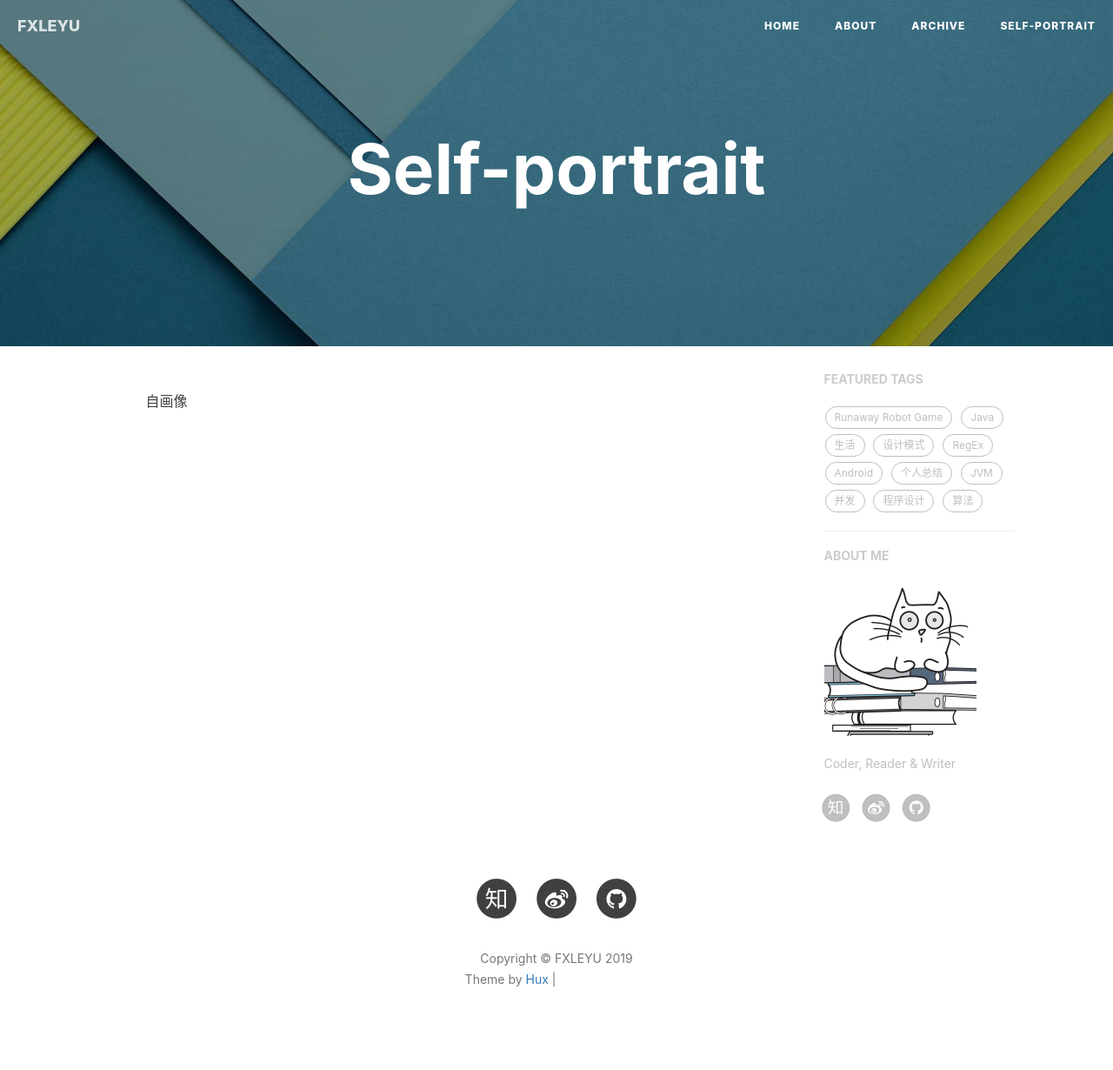
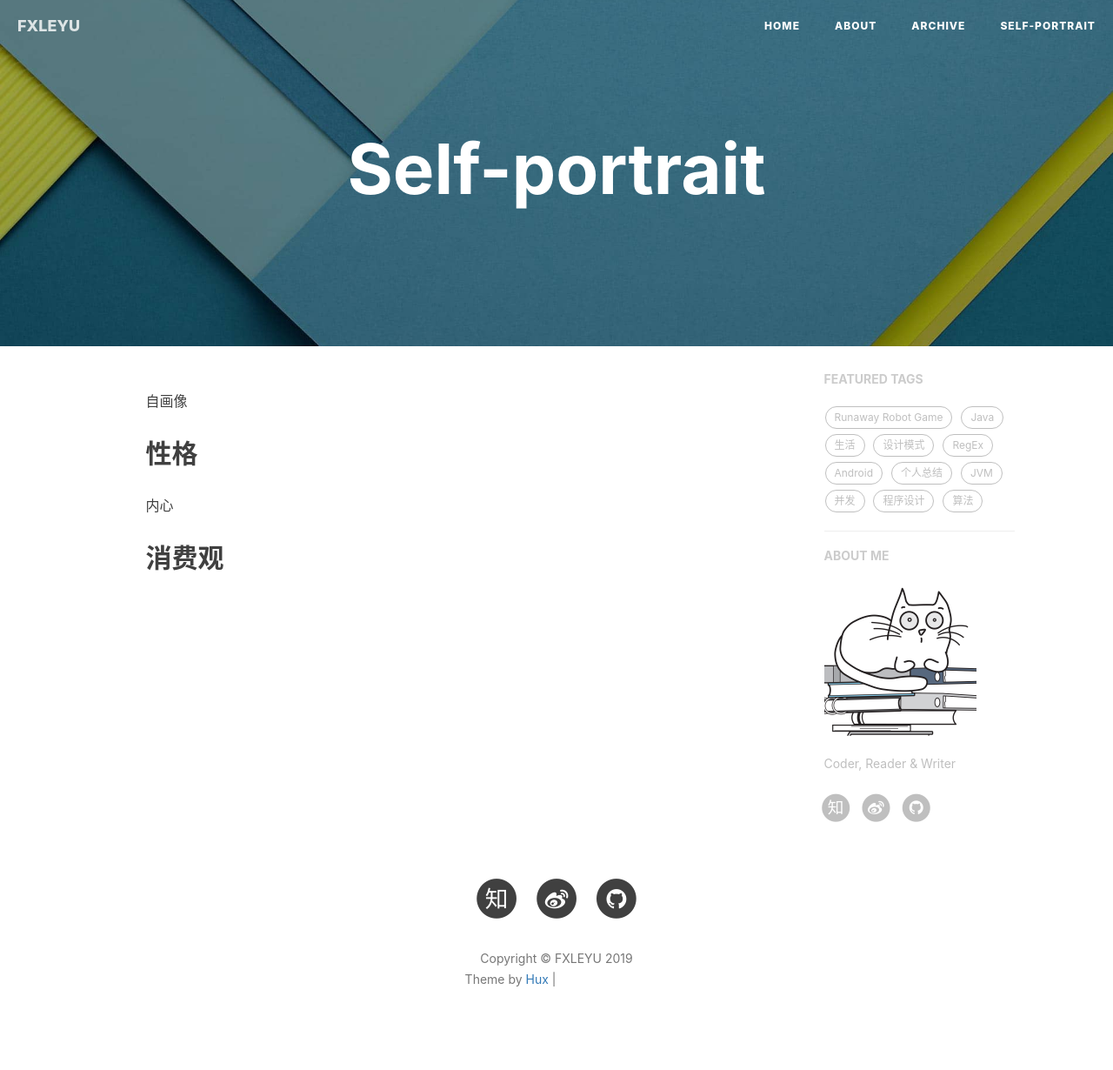
Before and after one commit to fxleyu/fxleyu.github.io, a Jekyll site: the page built from self-portrayal.md, in a window 1280 px wide. Shown: the whole page at 87% size. Built offline with Jekyll 4.4.1, drawn with Linux system fonts in a browser that asks for light colours; nearby versions of some CDN libraries; comment, search, counter and statistics services are not loaded; grey boxes are pictures that could not be loaded.

Commit message:
[UPDATE] 自画像： 消费观

```diff
--- a/self-portrayal.md
+++ b/self-portrayal.md
@@ -4,3 +4,8 @@ title: Self-portrait
 ---
 
 自画像
+
+## 性格
+内心
+
+## 消费观
```
